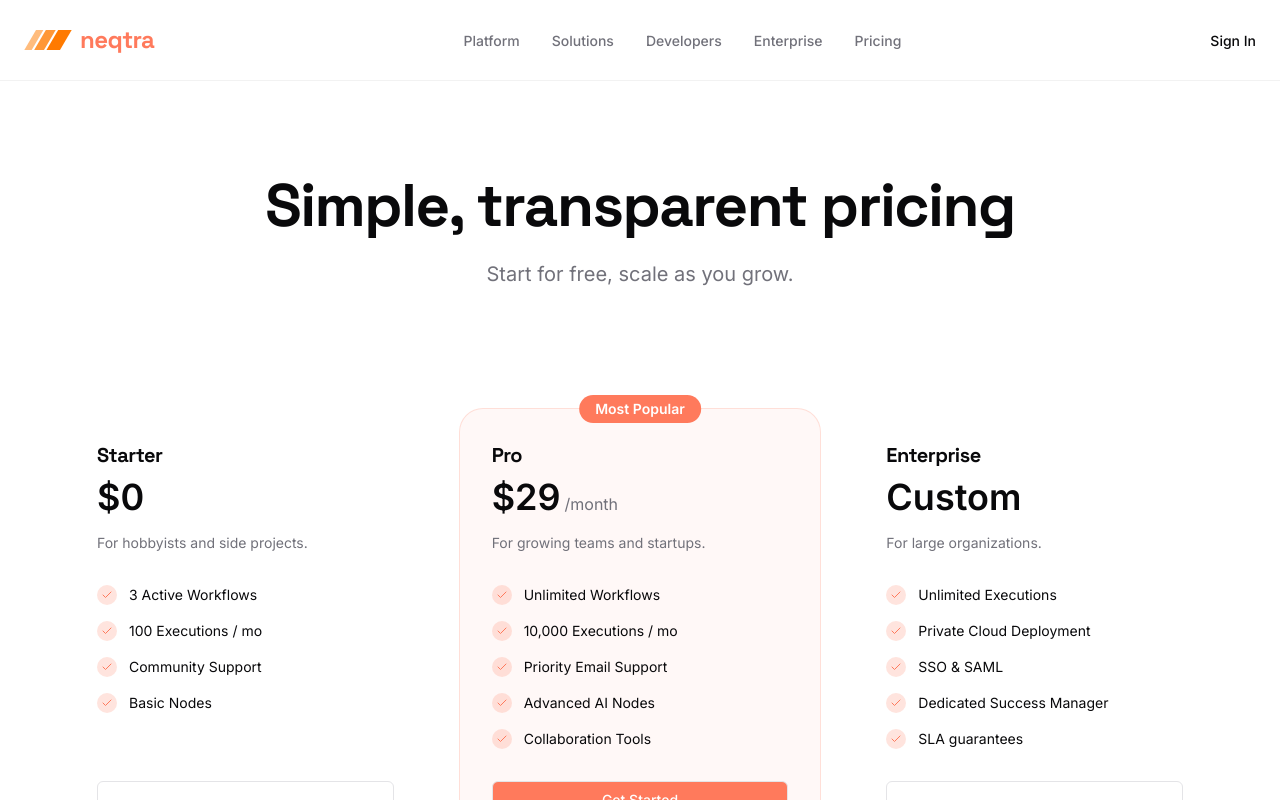
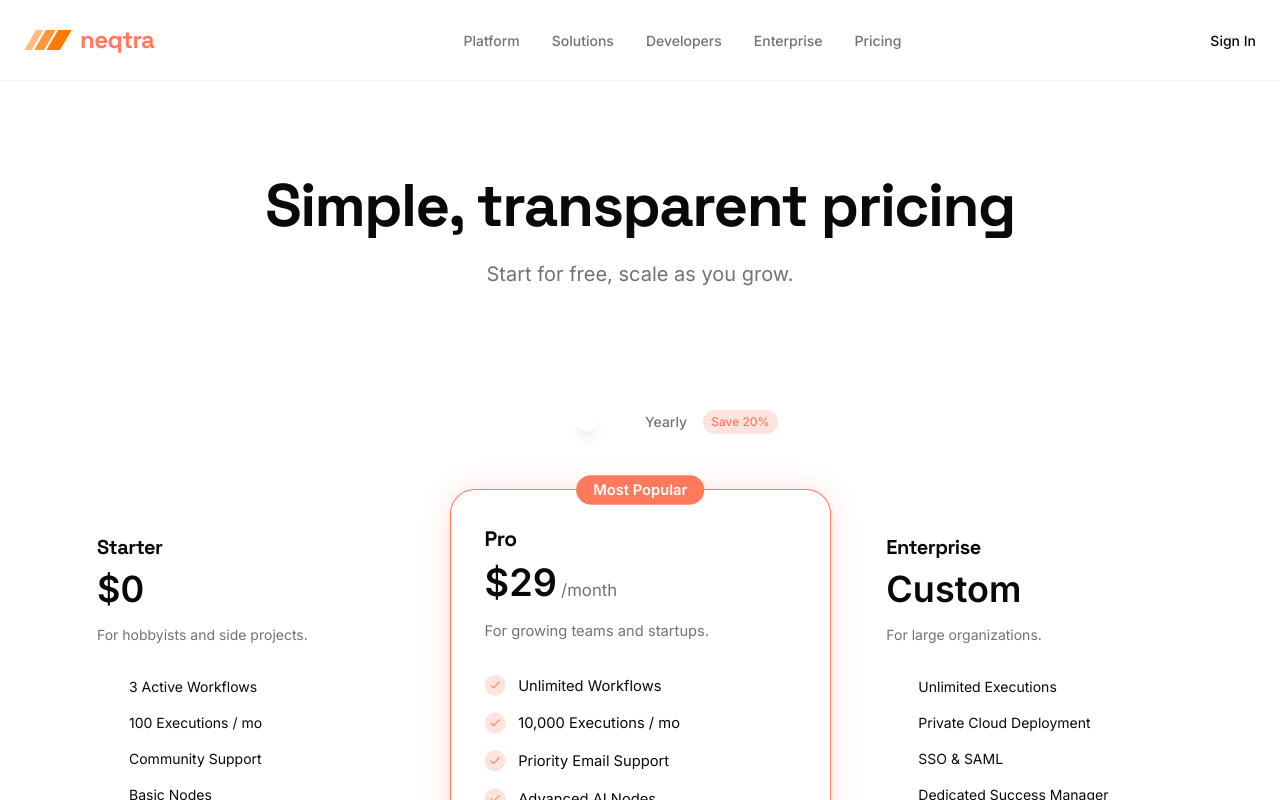
Before and after one commit to mchaitanya1118/neqtra, a React (Vite) app: page /pricing in a window 1280 px wide. Shown: the top 800 px of the page. Built offline with nearby package versions, Linux system fonts and the light colour scheme.

Commit message:
Implement interactive pricing page with Monthly/Yearly toggle and plan selection

```diff
--- a/src/apps/website/pages/pricing.tsx
+++ b/src/apps/website/pages/pricing.tsx
@@ -4,9 +4,13 @@ import { Button } from "@/components/ui/button";
 import { Check } from "lucide-react";
 import { motion } from "framer-motion";
 import { Footer } from "@/components/layout/Footer";
+import { useState } from "react";
 
 
 export default function Pricing() {
+    const [billingCycle, setBillingCycle] = useState<'monthly' | 'yearly'>('monthly');
+    const [selectedPlan, setSelectedPlan] = useState<string>('Pro');
+
     return (
         <div className="min-h-screen bg-background text-foreground overflow-x-hidden selection:bg-primary/30">
             <GradientMouseTrail />
@@ -20,17 +24,42 @@ export default function Pricing() {
                 </section>
 
                 <section className="container mx-auto px-6 py-10">
+                    {/* Billing Toggle */}
+                    <div className="flex justify-center items-center gap-4 mb-16">
+                        <span className={`text-sm font-medium transition-colors ${billingCycle === 'monthly' ? 'text-white' : 'text-muted-foreground'}`}>
+                            Monthly
+                        </span>
+                        <div
+                            className="w-14 h-7 bg-white/10 rounded-full p-1 cursor-pointer transition-colors hover:bg-white/20"
+                            onClick={() => setBillingCycle(prev => prev === 'monthly' ? 'yearly' : 'monthly')}
+                        >
+                            <motion.div
+                                className="w-5 h-5 bg-white rounded-full shadow-lg"
+                                animate={{ x: billingCycle === 'monthly' ? 0 : 28 }}
+                                transition={{ type: "spring", stiffness: 500, damping: 30 }}
+                            />
+                        </div>
+                        <span className={`text-sm font-medium transition-colors ${billingCycle === 'yearly' ? 'text-white' : 'text-muted-foreground'}`}>
+                            Yearly
+                        </span>
+                        <span className="text-xs bg-primary/20 text-primary px-2 py-1 rounded-full font-medium">
+                            Save 20%
+                        </span>
+                    </div>
+
                     <div className="grid grid-cols-1 md:grid-cols-3 gap-8 max-w-6xl mx-auto">
                         {[
                             {
                                 name: "Starter",
-                                price: "$0",
+                                monthlyPrice: "$0",
+                                yearlyPrice: "$0",
                                 desc: "For hobbyists and side projects.",
                                 features: ["3 Active Workflows", "100 Executions / mo", "Community Support", "Basic Nodes"]
                             },
                             {
                                 name: "Pro",
-                                price: "$29",
+                                monthlyPrice: "$29",
+                                yearlyPrice: "$24",
                                 period: "/month",
                                 desc: "For growing teams and startups.",
                                 features: ["Unlimited Workflows", "10,000 Executions / mo", "Priority Email Support", "Advanced AI Nodes", "Collaboration Tools"],
@@ -38,7 +67,8 @@ export default function Pricing() {
                             },
                             {
                                 name: "Enterprise",
-                                price: "Custom",
+                                monthlyPrice: "Custom",
+                                yearlyPrice: "Custom",
                                 desc: "For large organizations.",
                                 features: ["Unlimited Executions", "Private Cloud Deployment", "SSO & SAML", "Dedicated Success Manager", "SLA guarantees"]
                             }
@@ -49,7 +79,14 @@ export default function Pricing() {
                                 whileInView={{ opacity: 1, y: 0 }}
                                 transition={{ delay: i * 0.1 }}
                                 viewport={{ once: true }}
-                                className={`p-8 rounded-3xl border flex flex-col ${plan.highlight ? 'bg-primary/5 border-primary/20 relative' : 'bg-white/5 border-white/10'}`}
+                                onClick={() => setSelectedPlan(plan.name)}
+                                className={`
+                                    p-8 rounded-3xl border flex flex-col cursor-pointer transition-all duration-300
+                                    ${selectedPlan === plan.name
+                                        ? 'border-primary shadow-[0_0_30px_-5px_rgba(255,109,90,0.3)] bg-white/5 transform scale-105 z-10'
+                                        : 'border-white/10 bg-white/5 hover:border-white/20 hover:bg-white/10'
+                                    }
+                                `}
                             >
                                 {plan.highlight && (
                                     <div className="absolute top-0 left-1/2 -translate-x-1/2 -translate-y-1/2 px-4 py-1 rounded-full bg-primary text-background text-sm font-bold">
@@ -59,7 +96,14 @@ export default function Pricing() {
                                 <div className="mb-8">
                                     <h3 className="text-xl font-bold mb-2">{plan.name}</h3>
                                     <div className="flex items-baseline gap-1">
-                                        <span className="text-4xl font-bold">{plan.price}</span>
+                                        <motion.span
+                                            key={billingCycle}
+                                            initial={{ opacity: 0, y: 10 }}
+                                            animate={{ opacity: 1, y: 0 }}
+                                            className="text-4xl font-bold"
+                                        >
+                                            {billingCycle === 'monthly' ? plan.monthlyPrice : plan.yearlyPrice}
+                                        </motion.span>
                                         {plan.period && <span className="text-muted-foreground">{plan.period}</span>}
                                     </div>
                                     <p className="text-sm text-muted-foreground mt-4">{plan.desc}</p>
@@ -67,15 +111,15 @@ export default function Pricing() {
                                 <ul className="space-y-4 mb-8 flex-1">
                                     {plan.features.map((feature, idx) => (
                                         <li key={idx} className="flex items-center gap-3 text-sm">
-                                            <div className="w-5 h-5 rounded-full bg-primary/20 flex items-center justify-center">
-                                                <Check className="w-3 h-3 text-primary" />
+                                            <div className={`w-5 h-5 rounded-full flex items-center justify-center ${selectedPlan === plan.name ? 'bg-primary/20' : 'bg-white/10'}`}>
+                                                <Check className={`w-3 h-3 ${selectedPlan === plan.name ? 'text-primary' : 'text-white/50'}`} />
                                             </div>
                                             {feature}
                                         </li>
                                     ))}
                                 </ul>
-                                <Button className={`w-full ${plan.highlight ? 'bg-primary text-background' : 'bg-white/10 hover:bg-white/20'}`}>
-                                    {plan.price === 'Custom' ? 'Contact Sales' : 'Get Started'}
+                                <Button className={`w-full ${selectedPlan === plan.name ? 'bg-primary text-background' : 'bg-white/10 hover:bg-white/20'}`}>
+                                    {plan.monthlyPrice === 'Custom' ? 'Contact Sales' : 'Get Started'}
                                 </Button>
                             </motion.div>
                         ))}
```
